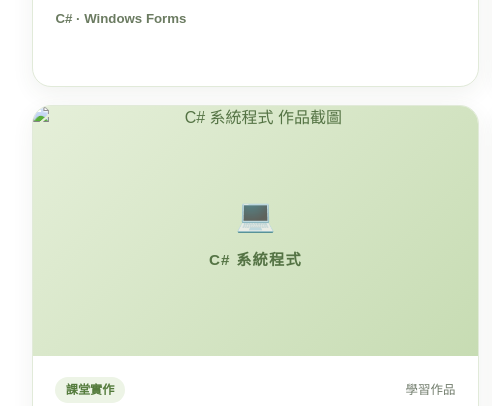
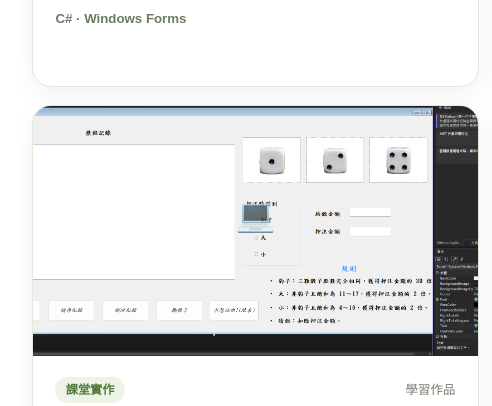
Before and after one commit to trentlee9611-bug/trentlee9611-bug.github.io, a plain HTML site: page index.html in a window 1280 px wide. Shown: the part 5227-5633 px from the top of the page, 288-780 px from the left. Drawn offline with nearby package versions, Linux system fonts and the light colour scheme; a web font is replaced by a local one.

Commit message:
Update index.html

```diff
--- a/index.html
+++ b/index.html
@@ -225,7 +225,7 @@
                     <article class="project-card ">
                         <div class="project-image" aria-label="C# 系統程式 的圖片預留位置">
                             <!-- 後續提供圖片後：將下方註解取消，並把圖片放入 assets/img/csharp-system.png -->
-                            <img src="assets/img/C#作品.png" alt="C# 系統程式 作品截圖" loading="lazy">
+                            <img src="assets/img/C_作品.png" alt="C# 系統程式 作品截圖" loading="lazy">
                             <span class="placeholder-icon" aria-hidden="true">💻</span>
                             <span class="placeholder-text">C# 系統程式</span>
 
```
